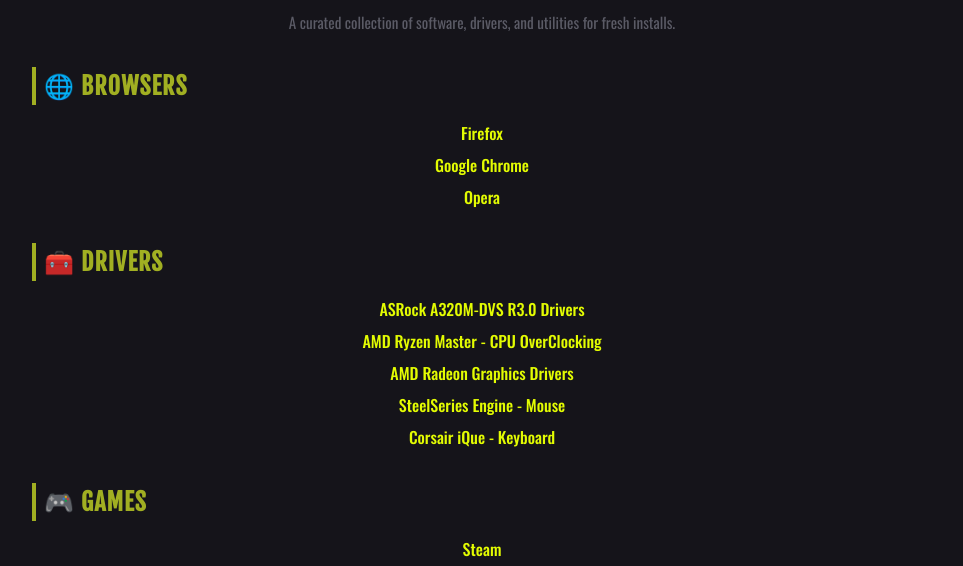
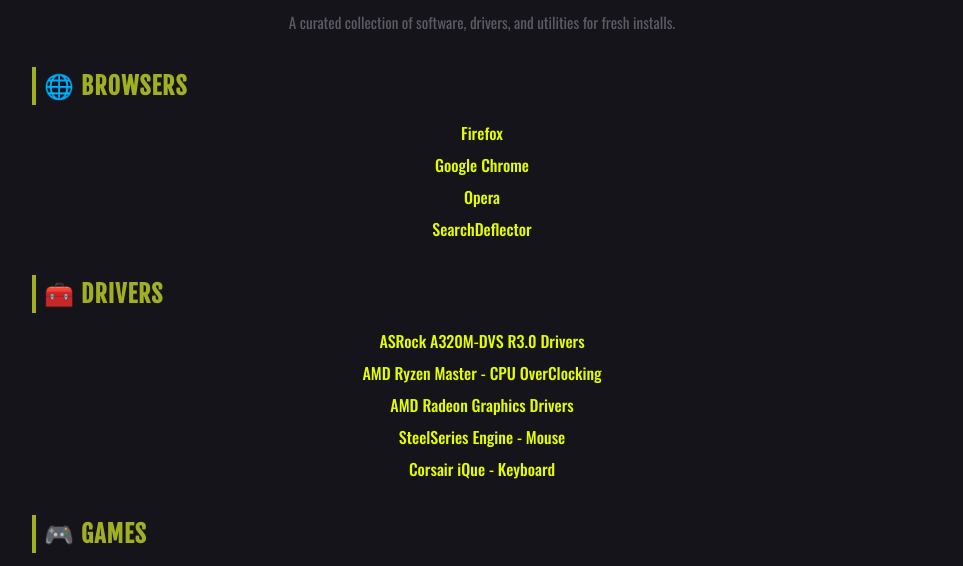
Before and after one commit to Daves-Git/windows-reinstall-repo, a plain HTML site: page index.html in a window 1280 px wide. Shown: the part 173-739 px from the top of the page, without its empty margins (158-1121 px from the left). Drawn offline with nearby package versions, Linux system fonts and the light colour scheme.

Commit message:
Update index.html

```diff
--- a/index.html
+++ b/index.html
@@ -107,6 +107,7 @@
     <li><a href="https://www.mozilla.org/en-GB/firefox/download/thanks/">Firefox</a></li>
     <li><a href="https://www.google.com/chrome/">Google Chrome</a></li>
     <li><a href="https://www.opera.com/download">Opera</a></li>
+    <li><a href="https://search-deflector.en.softonic.com/download">SearchDeflector</a></li>
   </ul>
 
   <h2>🧰 Drivers</h2>
```
